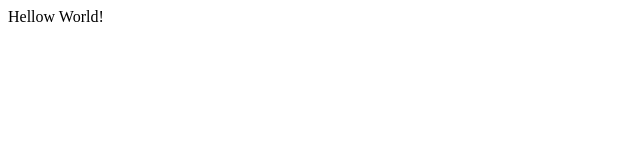
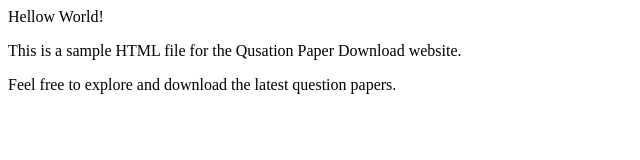
Before and after one commit to AnimeshLayek/QusationPaperDownload-website, a plain HTML site: page index.html in a window 1280 px wide. Shown: the whole page, without its empty margins (0-640 px from the left). Drawn offline with Linux system fonts and the light colour scheme.

Commit message:
Modify index page

```diff
--- a/index.html
+++ b/index.html
@@ -1 +1,3 @@
 <p>Hellow World!</p>
+<p>This is a sample HTML file for the Qusation Paper Download website.</p>
+<p>Feel free to explore and download the latest question papers.</p>
```
